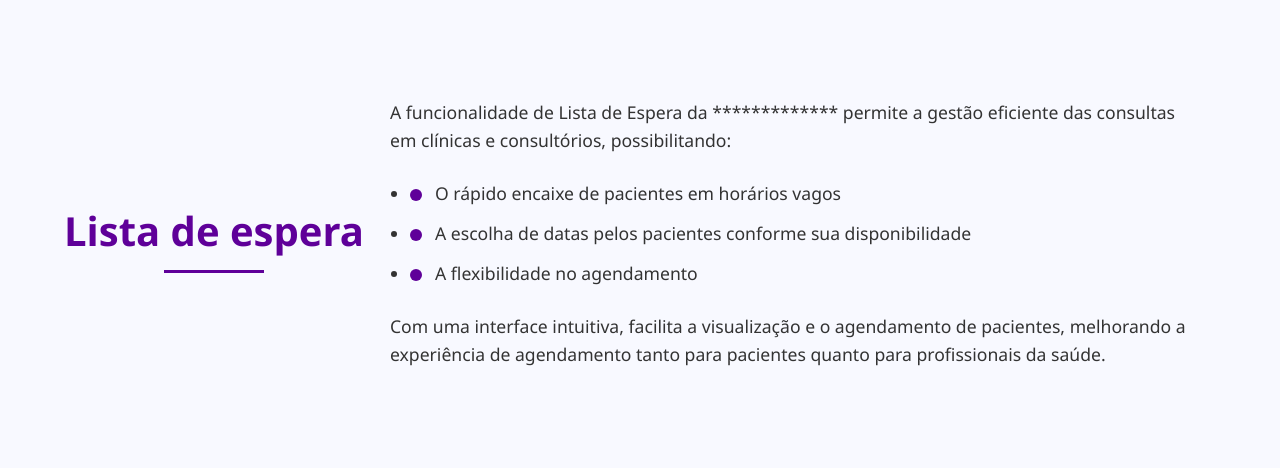
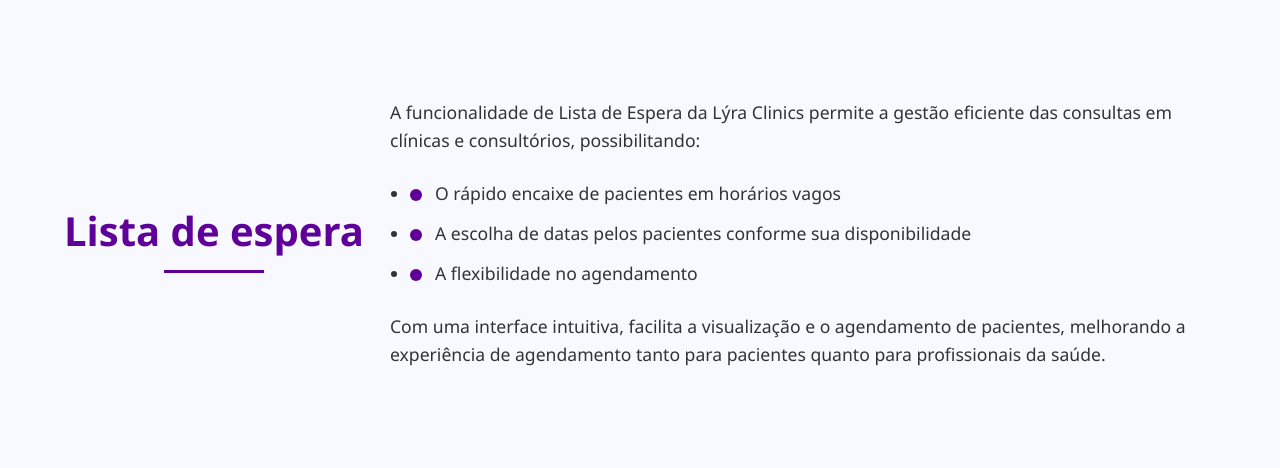
Before and after one commit to magalycarneiro/SGS, a PHP site: page /listaespera.php in a window 1280 px wide. Shown: the part 81-549 px from the top of the page. Run offline with PHP 8.4, Linux system fonts and the light colour scheme.

Commit message:
alteração dos nomes

```diff
--- a/agenda.php
+++ b/agenda.php
@@ -29,7 +29,7 @@ include 'menu.php';
 </div>
 <br>
 <div class="card-doisfuncionalidade">
-    <h2>Descubra tudo que você pode fazer com a ****************</h2>
+    <h2>Descubra tudo que você pode fazer com a Lýra Clinic</h2>
     <p>Explore as funções de um sistema médico completo, construído para facilitar seu dia a dia e encantar seus pacientes.</p>
     </div>
 
--- a/index.php
+++ b/index.php
@@ -18,7 +18,7 @@ include "menu.php";
       <div class="hero-text">
         <span class="tag">Software médico</span>
         <h1>Escolhido por mais de 15 mil profissionais da saúde</h1>
-        <p>Do prontuário eletrônico ao relacionamento com seu paciente, o ******************* é o software médico completo para você alcançar seus objetivos como médico.</p>
+        <p>Do prontuário eletrônico ao relacionamento com seu paciente, o Lýra Clinic é o software médico completo para você alcançar seus objetivos como médico.</p>
         <strong>Ficou curioso? Entre em contato conosco e descubra como podemos ajudar!</strong>
         <div class="hero-buttons">
           <button class="btn-primary" id="abrirModal">Solicite um orçamento</button>
--- a/listaespera.php
+++ b/listaespera.php
@@ -6,7 +6,7 @@ include "menu.php";
 <head>
     <meta charset="UTF-8">
     <meta name="viewport" content="width=device-width, initial-scale=1.0">
-    <title>Document</title>
+    <title>Lýra Clinics</title>
     <link rel="stylesheet" href="css/listaespera.css">
 </head>
 <body>
@@ -15,7 +15,7 @@ include "menu.php";
     <h1 class="section-title">Lista de espera</h1>
     <div class="content-wrapper">
       <p class="description">
-        A funcionalidade de Lista de Espera da ************* permite a gestão eficiente das consultas em clínicas e consultórios, possibilitando:
+        A funcionalidade de Lista de Espera da Lýra Clinics permite a gestão eficiente das consultas em clínicas e consultórios, possibilitando:
       </p>
       <ul class="features-list">
         <li class="feature-item">O rápido encaixe de pacientes em horários vagos</li>
--- a/menu.php
+++ b/menu.php
@@ -4,7 +4,7 @@
 <head>
     <meta charset="UTF-8">
     <meta name="viewport" content="width=device-width, initial-scale=1.0">
-    <title>Document</title>
+    <title>Lýra Clinics</title>
     <link rel="stylesheet" href="css/menu.css">
 </head>
 <body>
--- a/planos.php
+++ b/planos.php
@@ -6,7 +6,7 @@ include "menu.php";
 <head>
     <meta charset="UTF-8">
     <meta name="viewport" content="width=device-width, initial-scale=1.0">
-    <title>Planos</title>
+    <title>Lýra Clinics</title>
     <link rel="stylesheet" href="css/planos.css">
 </head>
 <body>
@@ -79,7 +79,7 @@ include "menu.php";
         <div class="faq-item">
             <div class="faq-question">1. Como é a segurança de dados do sistema?</div>
             <div class="faq-answer">
-                <p>Aqui na **************, tomamos todas as medidas de prevenção.
+                <p>Aqui na Lýra Clinics, tomamos todas as medidas de prevenção.
                     Nosso site utiliza HTTPS, o que significa que o ambiente é seguro.
                     Todos os dados são criptografados (gravados em forma de código) e utilizamos os servidores da
                     AWS (Amazon Web Services), referência mundial em segurança de dados.</p>
@@ -90,7 +90,7 @@ include "menu.php";
         <div class="faq-item">
             <div class="faq-question">2. Como funciona o processo de instalação?</div>
             <div class="faq-answer">
-                <p>A *************** é um software em nuvem, ou seja, não fica precisa ser instalado ou armazenado
+                <p>A Lýra Clinics é um software em nuvem, ou seja, não fica precisa ser instalado ou armazenado
                     em seu computador, não ocupando espaço de seu aparelho. Após a realização da assinatura, seu acesso e treinamentos na plataforma são liberados de forma imediata e já você já pode iniciar o uso do sistema.
 
 </p>
--- a/prenatal.php
+++ b/prenatal.php
@@ -25,7 +25,7 @@ include "menu.php";
       <div class="feature-content">
         <p class="section-description">
           Um acompanhamento detalhado do pré-natal da sua paciente é um dos aspectos
-          mais importantes no dia a dia de um médico obstetra. Na **************** você tem todo esse controle dentro do mesmo software.
+          mais importantes no dia a dia de um médico obstetra. Na Lýra Clinic você tem todo esse controle dentro do mesmo software.
         </p>
 
         <div class="feature-list">
--- a/prontuario.php
+++ b/prontuario.php
@@ -19,7 +19,7 @@ include "menu.php";
     <div class="content-wrapper">
       <div class="text-content">
         <p class="section-description">
-          O prontuário eletrônico da *********** é personalizado de acordo com sua especialidade, além de integrado à plataforma de telemedicina.
+          O prontuário eletrônico da Lýra Clinic é personalizado de acordo com sua especialidade, além de integrado à plataforma de telemedicina.
         </p>
 
         <ul class="feature-list">
```
